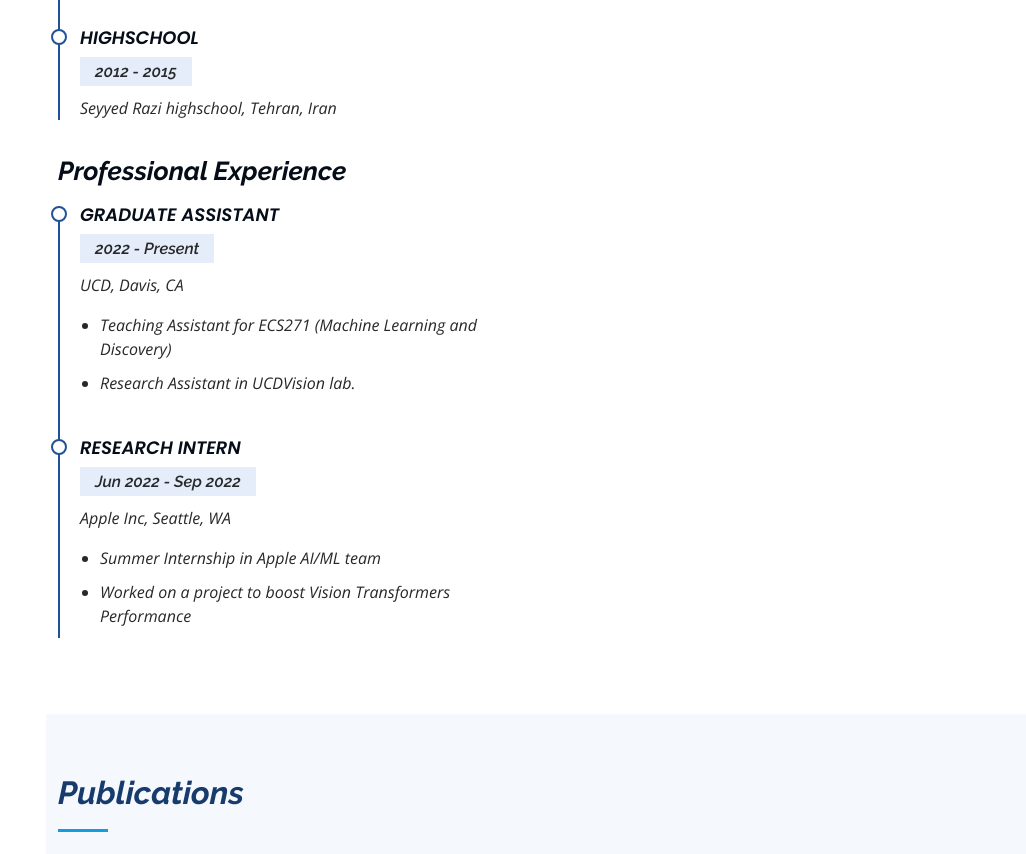
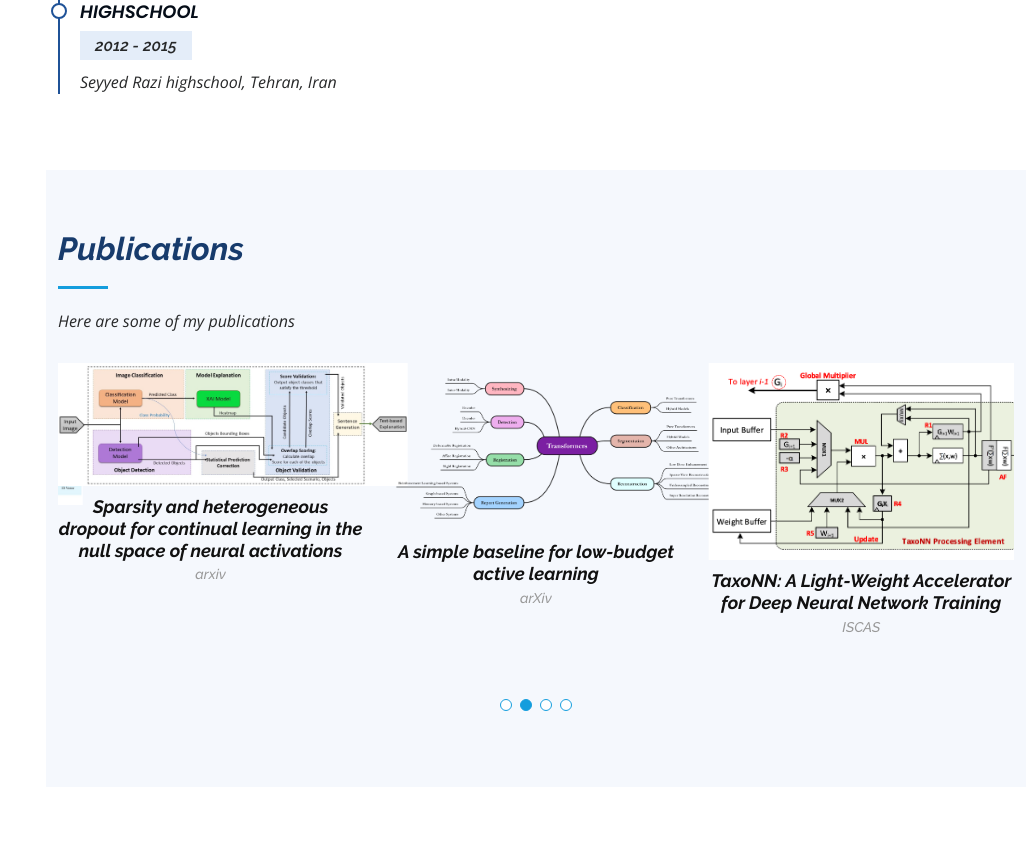
Before and after one commit to AmiraliMolaei/AmiraliMolaei.github.io, a plain HTML site: page index.html in a window 1280 px wide. Shown: the part 2013-2867 px from the top of the page, without its empty margins (254-1280 px from the left). Drawn offline with nearby package versions, Linux system fonts and the light colour scheme.

Commit message:
Update index.html

```diff
--- a/index.html
+++ b/index.html
@@ -260,7 +260,7 @@
             <h3 class="resume-title">Sumary</h3>
             <div class="resume-item pb-0">
               <h4>Amirali Molaei</h4>
-              <p><em>Currently, MSc student at the Iran University of Science and Technology.
+              <p><em>Currently, an MSc student at the Iran University of Science and Technology.
 		      My research is concentrated on developing Scene Recognition systems offering accurate and explainable recognition,
 		      as well as the application of computer vision algorithms in the field of medicine, such as Vision Transformers and Implicit Neural Representations.</em></p>
 	      <p><em>I'm also familiar with the implementation of Tranformer models in various Natural Language Tasks and Reinforcement Learning algorithms.<p><em>
@@ -269,7 +269,8 @@
                 <li>amirali_molaei@comp.iust.ac.ir</li>
               </ul>
             </div>
-
+	 </div>
+	 <div class="col-lg-6" data-aos="fade-up">
             <h3 class="resume-title">Education</h3>
 
             <div class="resume-item">
@@ -295,33 +296,6 @@
             </div>
 
           </div>
-          <div class="col-lg-6" data-aos="fade-up" data-aos-delay="100">
-            <h3 class="resume-title">Professional Experience</h3>
-            <div class="resume-item">
-              <h4>Graduate Assistant</h4>
-              <h5>2022 - Present</h5>
-              <p><em>UCD, Davis, CA </em></p>
-              <ul>
-                <li>Teaching Assistant for ECS271 (Machine Learning and Discovery)</li>
-                <li>Research Assistant in UCDVision lab.</li>
-                <!-- <li></li> -->
-                <!-- <li></li> -->
-              </ul>
-            </div>
-            <div class="resume-item">
-              <h4>Research Intern</h4>
-              <h5>Jun 2022 - Sep 2022</h5>
-              <p><em>Apple Inc, Seattle, WA</em></p>
-              <ul>
-                <li>Summer Internship in Apple AI/ML team</li>
-                <li>Worked on a project to boost Vision Transformers Performance</li>
-                <!-- <li>Recommended and consulted with clients on the most appropriate graphic design</li> -->
-                <!-- <li>Created 4+ design presentations and proposals a month for clients and account managers</li> -->
-              </ul>
-            </div>
-          </div>
-        </div>
-
       </div>
     </section><!-- End Resume Section -->
 
```
